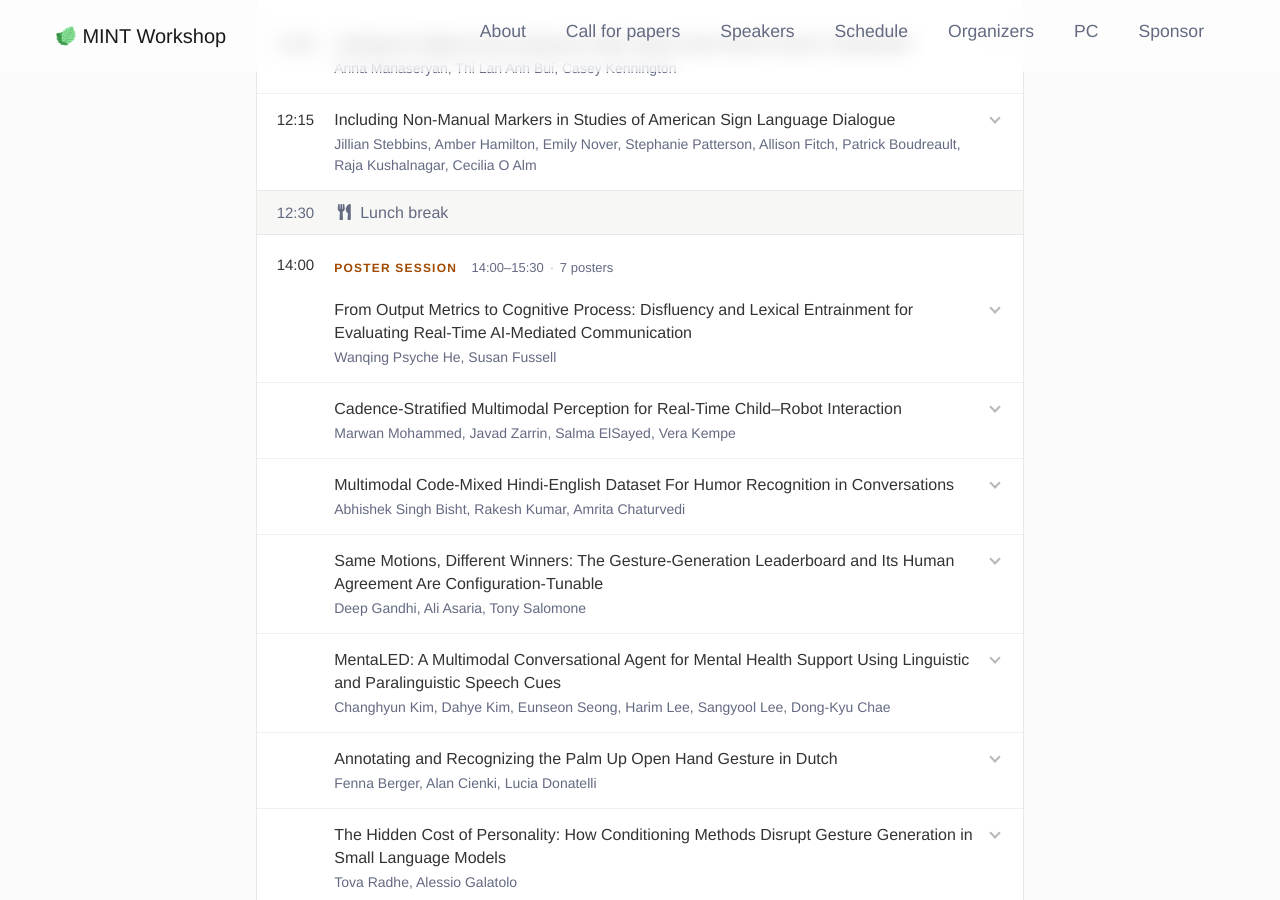
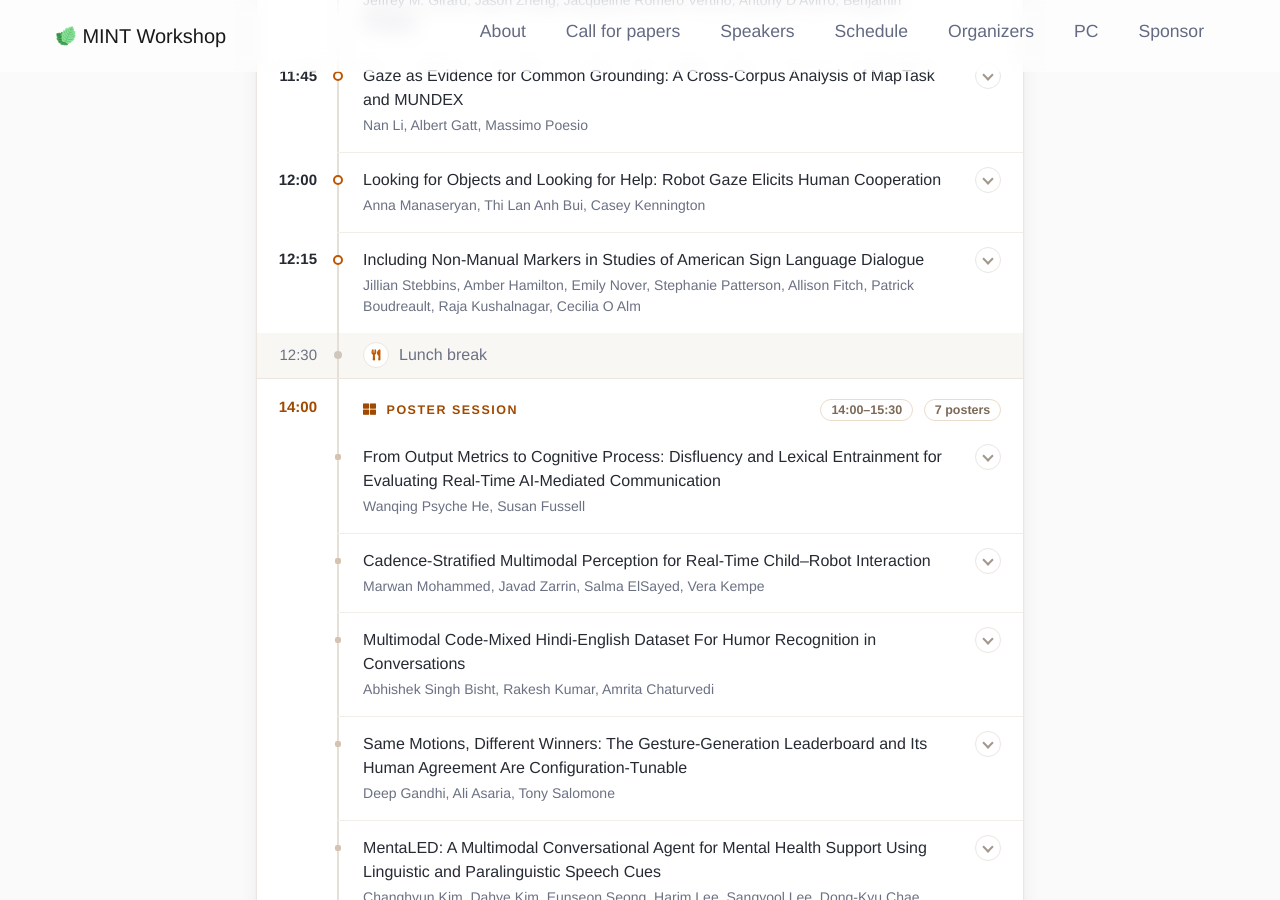
Before and after one commit to MINTworkshop/MINTworkshop.github.io, a Jekyll site: the page built from 2026/index.md, in a window 1280 px wide and 900 px high, scrolled down 6635 px. Built offline with Jekyll 4.4.1, drawn with Linux system fonts in a browser that asks for light colours.

Commit message:
improve the program style

```diff
--- a/_includes/head.html
+++ b/_includes/head.html
@@ -37,6 +37,6 @@
     href="https://cdnjs.cloudflare.com/ajax/libs/font-awesome/5.15.3/css/all.min.css"
   />
 
-  <!-- Custom styles -->
-  <link rel="stylesheet" href="{{ '/assets/css/styles.css' | relative_url }}" />
+  <!-- Custom styles (?v= changes on every build, so browsers never keep an old copy) -->
+  <link rel="stylesheet" href="{{ '/assets/css/styles.css' | relative_url }}?v={{ site.time | date: '%s' }}" />
 </head>
--- a/_includes/schedule.html
+++ b/_includes/schedule.html
@@ -11,7 +11,7 @@
 
         <div class="program-head">
           {% if page.schedule_note %}<div class="program-intro">{{ page.schedule_note | markdownify }}</div>{% endif %}
-          <button type="button" class="program-toggle" aria-expanded="false" hidden>Expand all abstracts</button>
+          <button type="button" class="program-toggle" aria-expanded="false" hidden><span>Expand all abstracts</span></button>
         </div>
 
         <div class="program-wrap">
@@ -41,9 +41,16 @@
             <tbody class="program-group program-{{ item_type }}">
               <tr class="program-group-head">
                 <td class="program-time">{% unless item.talks %}{{ item_start }}{% endunless %}</td>
-                <th scope="rowgroup">
-                  <span class="program-group-name">{{ item.title }}</span>
-                  <span class="program-group-meta">{{ item.start }}&ndash;{{ item.end }}{% if item.posters and shown > 0 %}<span class="program-sep" aria-hidden="true">&middot;</span>{{ shown }} posters{% endif %}{% if item.chair %}<span class="program-sep" aria-hidden="true">&middot;</span>Chair: {{ item.chair }}{% endif %}</span>
+                <th scope="rowgroup" class="program-event">
+                  {% if item_type == "poster" %}{% assign group_icon = item.icon | default: "th-large" %}{% else %}{% assign group_icon = item.icon | default: "microphone-alt" %}{% endif %}
+                  <div class="program-group-bar">
+                    <span class="program-group-name"><i class="fas fa-{{ group_icon }}" aria-hidden="true"></i>{{ item.title }}</span>
+                    <span class="program-group-meta">
+                      <span class="program-pill">{{ item.start }}&ndash;{{ item.end }}</span>
+                      {% if item.posters and shown > 0 %}<span class="program-pill">{{ shown }} posters</span>{% endif %}
+                      {% if item.chair %}<span class="program-pill">Chair: {{ item.chair }}</span>{% endif %}
+                    </span>
+                  </div>
                 </th>
               </tr>
 
@@ -105,7 +112,7 @@
             {% if item.speaker %}{% assign spk = page.speakers | where: "name", item.speaker | first %}{% endif %}
             {% assign k_title = item.title | default: spk.talk.title | default: "Title to be announced" %}
             {% assign k_abstract = item.abstract | default: spk.talk.abstract %}
-            {% capture k_people %}{% if spk %}{{ spk.name }}{% if spk.affiliation %}<span class="program-sep" aria-hidden="true">&middot;</span>{{ spk.affiliation }}{% endif %}{% else %}{{ item.speaker }}{% endif %}{% endcapture %}
+            {% capture k_people %}{% if spk %}{% if spk.image %}<img class="program-avatar" src="{{ '/assets/images/speakers/' | append: spk.image | relative_url }}" alt="" loading="lazy" />{% endif %}<span class="program-speaker">{{ spk.name }}</span>{% if spk.affiliation %}<span class="program-sep" aria-hidden="true">&middot;</span>{{ spk.affiliation }}{% endif %}{% else %}{{ item.speaker }}{% endif %}{% endcapture %}
             <tbody class="program-group program-keynote">
               <tr class="program-row">
                 <td class="program-time">{{ item_start }}</td>
@@ -121,7 +128,7 @@
               <tr class="program-row">
                 <td class="program-time">{{ item_start }}</td>
                 <td class="program-event">
-                  <span class="program-plain-title">{% if item.icon %}<i class="fas fa-{{ item.icon }} program-icon" aria-hidden="true"></i>{% endif %}{{ item.title }}</span>
+                  <span class="program-plain-title">{% if item.icon %}<span class="program-icon" aria-hidden="true"><i class="fas fa-{{ item.icon }}"></i></span>{% endif %}{{ item.title }}</span>
                   {% if item.speaker %}<span class="program-paper-authors">{{ item.speaker }}</span>{% endif %}
                   {% if item.note %}<div class="program-note">{{ item.note | markdownify }}</div>{% endif %}
                 </td>
--- a/_sass/_program.scss
+++ b/_sass/_program.scss
@@ -1,56 +1,61 @@
-// Program: schedule table (#schedule) and keynote entries (#speakers).
+// Program: schedule (#schedule) and keynote entries (#speakers).
 // Plain Sass syntax only, so it compiles with the Sass used by GitHub Pages.
 // Font sizes are in px because the site shrinks the root (rem) on phones.
 
-$program-rule: #e8e8e6;
-$program-rule-soft: #f0f0ee;
-$program-break-bg: #f7f7f5;
-$program-keynote-bg: mix($primary-color, #fff, 4%);
+$program-ink: #262a33;
+$program-muted: #6b7183;
+$program-line: #ebe6df;
+$program-hair: #f1ede8;
+$program-rail: #e6dfd5;
+$program-band: #fbf6f0;
+$program-break-bg: #f8f7f4;
+$program-keynote-bg: mix($primary-color, #fff, 6%);
 $program-accent: darken($primary-color, 6%);
-$program-chevron: #b8b8b8;
+$program-fa: "Font Awesome 5 Free";
 
 // Shared bits ---------------------------------------------------------------
 
 .program-badge {
   display: inline-block;
-  margin-left: 2px;
-  padding: 0 7px;
+  margin-left: 4px;
+  padding: 0 8px;
   border-radius: 999px;
   background: rgba($primary-color, 0.1);
   color: darken($primary-color, 8%);
   font-size: 10.5px;
   font-weight: 700;
-  letter-spacing: 0.05em;
-  line-height: 1.75;
+  letter-spacing: 0.06em;
+  line-height: 19px;
   text-transform: uppercase;
   vertical-align: 2px;
   white-space: nowrap;
 
   i {
-    margin-right: 2px;
+    margin-right: 3px;
     font-size: 0.9em;
   }
 }
 
 .program-sep {
-  margin: 0 0.45em;
-  color: lighten($text-light, 25%);
+  margin: 0 0.5em;
+  color: #c3c0ba;
 }
 
 // Schedule ------------------------------------------------------------------
 
 #schedule {
+  // Date, time zone and talk lengths, with the expand-all button
   .program-head {
     display: flex;
     flex-wrap: wrap;
-    align-items: flex-end;
+    align-items: center;
     justify-content: space-between;
-    margin-bottom: $spacing-unit * 2;
+    margin-bottom: 20px;
   }
 
   .program-intro {
-    margin-right: $spacing-unit * 3;
-    color: $text-light;
+    margin: 4px 24px 4px 0;
+    color: $text-color;
     font-size: 15px;
     line-height: 1.6;
 
@@ -58,31 +63,71 @@ $program-chevron: #b8b8b8;
       margin: 0;
     }
 
+    p::before {
+      display: inline-block;
+      width: 1.5em;
+      color: $primary-color;
+      font-family: $program-fa;
+      font-weight: 900;
+    }
+
+    p:first-child::before {
+      content: "\f073"; // calendar
+    }
+
     p + p {
-      margin-top: 2px;
+      margin-top: 4px;
+      color: $program-muted;
       font-size: 14px;
+    }
+
+    p + p::before {
+      content: "\f2f2"; // stopwatch
     }
   }
 
   .program-toggle {
-    margin-top: $spacing-unit;
-    padding: 2px 0;
-    border: 0;
-    background: none;
+    margin: 6px 0;
+    padding: 7px 16px;
+    border: 1px solid rgba($primary-color, 0.35);
+    border-radius: 999px;
+    background: #fff;
     color: $primary-color;
     cursor: pointer;
-    font-size: 14px;
+    font-size: 13px;
     font-weight: 600;
+    line-height: 18px;
+    transition: background-color 0.2s ease, color 0.2s ease, border-color 0.2s ease;
 
-    &:hover {
-      text-decoration: underline;
+    &::before {
+      content: "\f103"; // angle-double-down
+      margin-right: 8px;
+      font-family: $program-fa;
+      font-weight: 900;
+    }
+
+    &[aria-expanded="true"]::before {
+      content: "\f102"; // angle-double-up
+    }
+
+    &:hover,
+    &:focus-visible {
+      border-color: $primary-color;
+      background: $primary-color;
+      color: #fff;
+    }
+
+    &[hidden] {
+      display: none;
     }
   }
 
+  // The card
   .program-wrap {
-    border: 1px solid $program-rule;
-    border-radius: $border-radius;
+    border: 1px solid $program-line;
+    border-radius: 14px;
     background: #fff;
+    box-shadow: 0 1px 2px rgba(34, 28, 20, 0.04), 0 14px 30px -20px rgba(34, 28, 20, 0.3);
     overflow: hidden;
   }
 
@@ -94,96 +139,130 @@ $program-chevron: #b8b8b8;
 
     th,
     td {
-      padding: 14px 20px 14px 0;
+      padding-top: 15px;
+      padding-bottom: 15px;
+      border: 0;
       text-align: left;
       vertical-align: top;
       font-weight: inherit;
     }
+  }
 
-    // Time column
-    th:first-child,
-    td:first-child {
-      padding-left: 20px;
+  // Time column
+  .program-table .program-time {
+    width: 1%;
+    padding-left: 22px;
+    padding-right: 20px;
+    color: $program-ink;
+    font-size: 15px;
+    font-variant-numeric: tabular-nums;
+    font-weight: 600;
+    line-height: 24px;
+    text-align: right;
+    white-space: nowrap;
+  }
+
+  // Event column with the timeline rail along its left edge
+  .program-table .program-event {
+    position: relative;
+    padding-left: 26px;
+    padding-right: 22px;
+    background-image: linear-gradient($program-rail, $program-rail);
+    background-position: 0 0;
+    background-repeat: no-repeat;
+    background-size: 2px 100%;
+  }
+
+  // Timeline dots: hollow for talks, filled for keynotes, grey for the rest
+  .program-row > .program-event::before {
+    content: "";
+    position: absolute;
+    top: 22px;
+    left: -4px;
+    width: 10px;
+    height: 10px;
+    border: 2px solid $primary-color;
+    border-radius: 50%;
+    background: #fff;
+  }
+
+  .program-row + .program-row > .program-event {
+    border-top: 1px solid $program-hair;
+  }
+
+  // Session heading: a ruled heading row, so keynotes stay the only tinted rows
+  .program-group-head {
+    td,
+    th {
+      padding-top: 16px;
+      padding-bottom: 6px;
+      border-top: 1px solid $program-line;
+    }
+
+    .program-time {
+      color: $program-accent;
     }
   }
 
-  .program-group + .program-group {
-    border-top: 1px solid $program-rule;
+  .program-group-bar {
+    display: flex;
+    flex-wrap: wrap;
+    align-items: center;
+    justify-content: space-between;
   }
 
-  .program-row + .program-row {
-    border-top: 1px solid $program-rule-soft;
-  }
+  .program-group-name {
+    margin-right: 12px;
+    color: $program-accent;
+    font-size: 12.5px;
+    font-weight: 700;
+    letter-spacing: 0.12em;
+    line-height: 24px;
+    text-transform: uppercase;
 
-  .program-time {
-    width: 1%;
-    padding-right: 22px;
-    white-space: nowrap;
-    color: $text-dark;
-    font-size: 15px;
-    font-variant-numeric: tabular-nums;
-    font-weight: 600;
-    line-height: 23px;
-  }
-
-  // Session heading rows (oral and poster sessions)
-  .program-group-head {
-    th,
-    td {
-      padding-top: 18px;
-      padding-bottom: 2px;
+    i {
+      margin-right: 9px;
+      font-size: 13px;
     }
   }
 
-  .program-group-name {
-    color: $program-accent;
-    font-size: 12px;
-    font-weight: 700;
-    letter-spacing: 0.1em;
-    line-height: 23px;
-    text-transform: uppercase;
+  .program-pill {
+    display: inline-block;
+    margin: 2px 0 2px 6px;
+    padding: 0 10px;
+    border: 1px solid #eadccb;
+    border-radius: 999px;
+    background: #fff;
+    color: #7d6a58;
+    font-size: 12.5px;
+    font-variant-numeric: tabular-nums;
+    font-weight: 600;
+    line-height: 20px;
+    white-space: nowrap;
   }
 
-  .program-group-meta {
-    margin-left: 10px;
-    color: $text-light;
-    font-size: 13px;
-    font-variant-numeric: tabular-nums;
-  }
-
-  // Titles, authors, abstracts
-  .program-kicker {
-    display: block;
-    margin-bottom: 1px;
-    color: $program-accent;
-    font-size: 11px;
-    font-weight: 700;
-    letter-spacing: 0.1em;
-    line-height: 23px;
-    text-transform: uppercase;
-  }
-
+  // Titles and authors
   .program-paper-title,
   .program-plain-title {
     display: block;
-    color: $text-dark;
+    color: $program-ink;
     font-size: 16px;
     font-weight: 500;
-    line-height: 23px;
+    line-height: 24px;
   }
 
   .program-paper-authors {
     display: block;
     margin-top: 3px;
-    color: $text-light;
+    color: $program-muted;
     font-size: 14px;
-    line-height: 1.5;
+    line-height: 1.55;
   }
 
   .program-paper > summary {
     display: block;
     position: relative;
-    padding-right: 30px;
+    padding-right: 46px;
     cursor: pointer;
     list-style: none;
 
@@ -191,19 +270,36 @@ $program-chevron: #b8b8b8;
       display: none;
     }
 
-    // Chevron on the right, drawn with borders.
+    // Round button with a chevron, on the first line of the title
+    &::before {
+      content: "";
+      position: absolute;
+      top: -1px;
+      right: 0;
+      width: 26px;
+      height: 26px;
+      border: 1px solid $program-line;
+      border-radius: 50%;
+      background: #fff;
+      transition: background-color 0.2s ease, border-color 0.2s ease;
+    }
+
     &::after {
       content: "";
       position: absolute;
-      top: 6px;
-      right: 4px;
+      top: 7px;
+      right: 9px;
       width: 8px;
       height: 8px;
       border-right: 2px solid currentColor;
       border-bottom: 2px solid currentColor;
-      color: $program-chevron;
+      color: #a1978b;
       transform: rotate(45deg);
-      transition: transform 0.2s ease, color 0.2s ease;
+      transition: transform 0.2s ease, color 0.2s ease, top 0.2s ease;
+    }
+
+    &:hover::before {
+      border-color: rgba($primary-color, 0.45);
     }
 
     &:hover::after,
@@ -214,24 +310,33 @@ $program-chevron: #b8b8b8;
     &:focus-visible {
       outline: 2px solid rgba($primary-color, 0.35);
       outline-offset: 4px;
-      border-radius: 4px;
+      border-radius: 6px;
     }
   }
 
-  .program-paper[open] > summary::after {
-    top: 10px;
-    color: $primary-color;
-    transform: rotate(-135deg);
+  .program-paper[open] > summary {
+    &::before {
+      border-color: rgba($primary-color, 0.4);
+      background: rgba($primary-color, 0.08);
+    }
+
+    &::after {
+      top: 10px;
+      color: $primary-color;
+      transform: rotate(-135deg);
+    }
   }
 
   .program-abstract {
-    max-width: 44em;
-    margin: 12px 0 4px;
-    padding: 2px 0 2px 14px;
-    border-left: 2px solid rgba($primary-color, 0.3);
-    color: $text-color;
+    max-width: 46em;
+    margin: 12px 0 2px;
+    padding: 14px 18px;
+    border: 1px solid #f0eae2;
+    border-radius: 10px;
+    background: #fbf9f6;
+    color: #3d4250;
     font-size: 15px;
-    line-height: 1.65;
+    line-height: 1.7;
     overflow-wrap: break-word;
     overflow-wrap: anywhere;
 
@@ -244,50 +349,137 @@ $program-chevron: #b8b8b8;
     }
   }
 
-  .program-icon {
-    width: 1.25em;
-    margin-right: 6px;
-    color: $text-light;
-    text-align: center;
-  }
-
   .program-note {
     margin-top: 4px;
     font-size: 14px;
   }
 
   .program-tba {
-    color: $text-light;
+    color: $program-muted;
     font-size: 14px;
     font-style: italic;
+    line-height: 24px;
   }
 
-  // Row types
+  .program-tba::before {
+    display: none;
+  }
+
+  // Keynotes
   .program-keynote td {
-    background: $program-keynote-bg;
+    background-color: $program-keynote-bg;
   }
 
   .program-keynote td:first-child {
-    box-shadow: inset 3px 0 0 $primary-color;
+    box-shadow: inset 4px 0 0 $primary-color;
   }
 
+  .program-keynote .program-event::before {
+    background: $primary-color;
+    box-shadow: 0 0 0 4px rgba($primary-color, 0.18);
+  }
+
+  .program-kicker {
+    display: inline-block;
+    margin: 2px 0 8px;
+    padding: 0 9px;
+    border-radius: 999px;
+    background: $primary-color;
+    color: #fff;
+    font-size: 10.5px;
+    font-weight: 700;
+    letter-spacing: 0.12em;
+    line-height: 20px;
+    text-transform: uppercase;
+    vertical-align: top;
+  }
+
+  .program-keynote .program-paper-title {
+    font-size: 17px;
+    font-weight: 600;
+  }
+
+  .program-keynote .program-paper-authors {
+    margin-top: 6px;
+  }
+
+  .program-avatar {
+    width: 26px;
+    height: 26px;
+    margin: -2px 9px 0 0;
+    border: 2px solid #fff;
+    border-radius: 50%;
+    box-shadow: 0 0 0 1px rgba(0, 0, 0, 0.08);
+    object-fit: cover;
+    vertical-align: middle;
+  }
+
+  .program-speaker {
+    color: $program-ink;
+    font-weight: 500;
+  }
+
+  // Breaks
   .program-break td {
     padding-top: 10px;
     padding-bottom: 10px;
-    background: $program-break-bg;
+    background-color: $program-break-bg;
   }
 
   .program-break .program-time,
   .program-break .program-plain-title {
-    color: $text-light;
+    color: $program-muted;
     font-weight: 500;
   }
 
-  .program-poster .program-row .program-time {
-    padding-right: 0;
+  .program-break .program-event::before {
+    top: 18px;
+    left: -3px;
+    width: 8px;
+    height: 8px;
+    border: 0;
+    background: #cfc7bc;
   }
 
-  // Phones: keep two columns, just tighter.
+  .program-icon {
+    display: inline-block;
+    width: 26px;
+    height: 26px;
+    margin: -1px 10px 0 0;
+    border: 1px solid $program-line;
+    border-radius: 50%;
+    background: #fff;
+    color: $primary-color;
+    font-size: 11px;
+    line-height: 24px;
+    text-align: center;
+    vertical-align: top;
+  }
+
+  // Opening and closing
+  .program-opening .program-plain-title,
+  .program-closing .program-plain-title {
+    font-weight: 600;
+  }
+
+  .program-opening .program-event::before,
+  .program-closing .program-event::before {
+    border-color: #8b90a0;
+    background: #8b90a0;
+  }
+
+  // Posters: small square markers instead of time dots
+  .program-poster .program-row > .program-event::before {
+    top: 24px;
+    left: -2px;
+    width: 6px;
+    height: 6px;
+    border: 0;
+    border-radius: 2px;
+    background: #d4c3ae;
+  }
+
+  // Phones: keep the two columns, just tighter
   @media (max-width: 575.98px) {
     .program-head {
       display: block;
@@ -296,31 +488,40 @@ $program-chevron: #b8b8b8;
     .program-table {
       th,
       td {
-        padding: 12px 14px 12px 0;
+        padding-top: 13px;
+        padding-bottom: 13px;
       }
 
-      th:first-child,
-      td:first-child {
+      .program-time {
         padding-left: 12px;
+        padding-right: 12px;
+        font-size: 14px;
+      }
+
+      .program-event {
+        padding-left: 18px;
+        padding-right: 14px;
       }
     }
 
-    .program-time {
-      padding-right: 12px;
-      font-size: 14px;
+    .program-row > .program-event::before {
+      top: 20px;
     }
 
     .program-group-head {
-      th,
-      td {
-        padding-top: 16px;
-        padding-bottom: 0;
+      td,
+      th {
+        padding-top: 10px;
+        padding-bottom: 10px;
       }
     }
 
-    .program-group-meta {
+    .program-group-name {
       display: block;
-      margin-left: 0;
+    }
+
+    .program-pill {
+      margin: 2px 6px 2px 0;
     }
 
     .program-paper-title,
@@ -328,31 +529,51 @@ $program-chevron: #b8b8b8;
       font-size: 15.5px;
     }
 
+    .program-keynote .program-paper-title {
+      font-size: 16px;
+    }
+
     .program-paper-authors {
       font-size: 13.5px;
     }
 
     .program-paper > summary {
-      padding-right: 22px;
+      padding-right: 34px;
+
+      &::before {
+        width: 24px;
+        height: 24px;
+        top: 0;
+      }
 
       &::after {
-        right: 2px;
+        right: 8px;
       }
     }
 
     .program-abstract {
-      padding-left: 10px;
+      padding: 12px 14px;
       font-size: 14.5px;
+    }
+
+    .program-break .program-event::before {
+      top: 18px;
+    }
+
+    .program-poster .program-row > .program-event::before {
+      top: 22px;
     }
   }
 
   @media print {
-    .program-toggle {
+    .program-toggle,
+    .program-paper > summary::before,
+    .program-paper > summary::after {
       display: none;
     }
 
-    .program-paper > summary::after {
-      display: none;
+    .program-wrap {
+      box-shadow: none;
     }
   }
 }
@@ -367,7 +588,7 @@ $program-chevron: #b8b8b8;
     grid-template-areas: "photo head" "photo talk";
     column-gap: $spacing-unit * 4;
     padding: $spacing-unit * 4 0;
-    border-top: 1px solid $program-rule;
+    border-top: 1px solid $program-line;
 
     &:first-of-type {
       padding-top: 0;
```
Also changed, not shown: other parts of _includes/schedule.html (+1 -1 lines).
